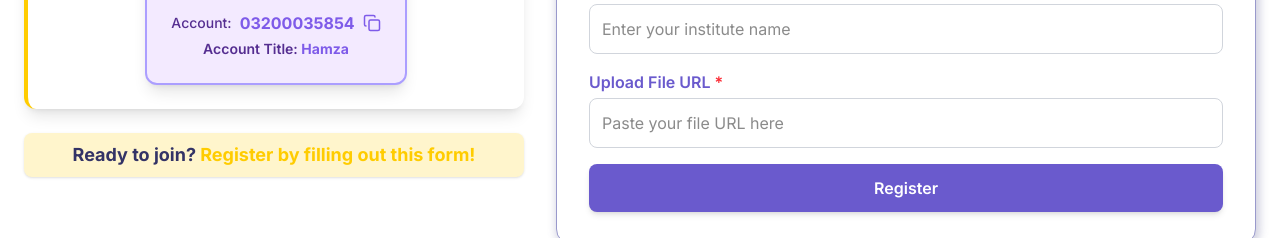
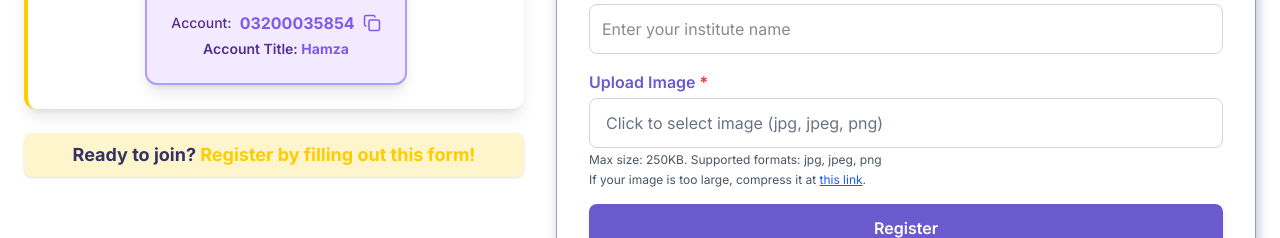
Before and after one commit to testgcahm/gis, a Next.js app: page /register in a window 1280 px wide. Shown: the part 701-939 px from the top of the page. Built offline with nearby package versions, Linux system fonts and the light colour scheme; no server answers.

Commit message:
added image

```diff
--- /dev/null
+++ b/src/app/api/imgur-upload/route.ts
@@ -0,0 +1,37 @@
+import { NextRequest, NextResponse } from 'next/server';
+
+export async function POST(req: NextRequest) {
+    const formData = await req.formData();
+    const file = formData.get('image') as File;
+    if (!file) {
+        return NextResponse.json({ success: false, error: 'No file uploaded' }, { status: 400 });
+    }
+    // Validate file type and size
+    const allowedTypes = ['image/jpeg', 'image/png', 'image/jpg'];
+    if (!allowedTypes.includes(file.type)) {
+        return NextResponse.json({ success: false, error: 'Invalid file type' }, { status: 400 });
+    }
+    if (file.size > 250 * 1024) {
+        return NextResponse.json({ success: false, error: 'File too large' }, { status: 400 });
+    }
+    // Read file as base64
+    const arrayBuffer = await file.arrayBuffer();
+    const base64 = Buffer.from(arrayBuffer).toString('base64');
+    // Upload to Imgur
+    const IMGUR_CLIENT_ID = process.env.IMGUR_CLIENT_ID;
+    if (!IMGUR_CLIENT_ID) {
+        return NextResponse.json({ success: false, error: 'Imgur Client ID not set' }, { status: 500 });
+    }
+    const imgurRes = await fetch('https://api.imgur.com/3/image', {
+        method: 'POST',
+        headers: {
+            Authorization: `Client-ID ${IMGUR_CLIENT_ID}`,
+        },
+        body: new URLSearchParams({ image: base64 }),
+    });
+    const data = await imgurRes.json();
+    if (!data.success) {
+        return NextResponse.json({ success: false, error: 'Imgur upload failed' }, { status: 500 });
+    }
+    return NextResponse.json({ success: true, url: data.data.link });
+}
--- a/src/app/register/page.tsx
+++ b/src/app/register/page.tsx
@@ -20,8 +20,9 @@ const Register: React.FC = () => {
         cnic: '',
         category: '',
         institute: '',
-        fileUrl: '',
+        fileUrl: '', // will hold the uploaded image URL
     });
+    const [imageFile, setImageFile] = useState<File | null>(null);
     const [errors, setErrors] = useState({
         name: false,
         father: false,
@@ -30,6 +31,7 @@ const Register: React.FC = () => {
         category: false,
         institute: false,
         fileUrl: false,
+        imageFile: false,
     });
     const [successMessage, setSuccessMessage] = useState<string | null>(null);
     const [loading, setLoading] = useState(false);
@@ -45,6 +47,24 @@ const Register: React.FC = () => {
         setErrors({ ...errors, [e.target.name]: false });
     };
 
+    const handleImageChange = (e: React.ChangeEvent<HTMLInputElement>) => {
+        const file = e.target.files?.[0];
+        if (!file) return;
+        const allowedTypes = ['image/jpeg', 'image/png', 'image/jpg'];
+        if (!allowedTypes.includes(file.type)) {
+            setErrors((prev) => ({ ...prev, imageFile: true }));
+            setImageFile(null);
+            return;
+        }
+        if (file.size > 250 * 1024) {
+            setErrors((prev) => ({ ...prev, imageFile: true }));
+            setImageFile(null);
+            return;
+        }
+        setImageFile(file);
+        setErrors((prev) => ({ ...prev, imageFile: false }));
+    };
+
     const handleSubmit = async (e: React.FormEvent) => {
         e.preventDefault();
         setLoading(true);
@@ -56,7 +76,8 @@ const Register: React.FC = () => {
             cnic: formData.cnic.trim() === '',
             category: formData.category === '',
             institute: formData.institute.trim() === '',
-            fileUrl: formData.fileUrl.trim() === '',
+            fileUrl: false,
+            imageFile: !imageFile,
         };
 
         if (Object.values(newErrors).some((error) => error)) {
@@ -65,7 +86,25 @@ const Register: React.FC = () => {
             return;
         }
 
-        const formUrl = `${GOOGLE_FORM_URL}?${ENTRY_NAME}=${encodeURIComponent(formData.name)}&${ENTRY_FATHER}=${encodeURIComponent(formData.father)}&${ENTRY_GENDER}=${encodeURIComponent(formData.gender)}&${ENTRY_CNIC}=${encodeURIComponent(formData.cnic)}&${ENTRY_CATEGORY}=${encodeURIComponent(formData.category)}&${ENTRY_INSTITUTE}=${encodeURIComponent(formData.institute)}&${ENTRY_FILE_URL}=${encodeURIComponent(formData.fileUrl)}`;
+        // Upload image to local API route
+        let imageUrl = '';
+        try {
+            const form = new FormData();
+            form.append('image', imageFile!);
+            const res = await fetch('/api/imgur-upload', {
+                method: 'POST',
+                body: form,
+            });
+            const data = await res.json();
+            if (!data.success) throw new Error('Image upload failed');
+            imageUrl = data.url;
+        } catch (err) {
+            setErrors((prev) => ({ ...prev, imageFile: true }));
+            setLoading(false);
+            return;
+        }
+
+        const formUrl = `${GOOGLE_FORM_URL}?${ENTRY_NAME}=${encodeURIComponent(formData.name)}&${ENTRY_FATHER}=${encodeURIComponent(formData.father)}&${ENTRY_GENDER}=${encodeURIComponent(formData.gender)}&${ENTRY_CNIC}=${encodeURIComponent(formData.cnic)}&${ENTRY_CATEGORY}=${encodeURIComponent(formData.category)}&${ENTRY_INSTITUTE}=${encodeURIComponent(formData.institute)}&${ENTRY_FILE_URL}=${encodeURIComponent(imageUrl)}`;
 
         try {
             await fetch(formUrl, {
@@ -74,6 +113,7 @@ const Register: React.FC = () => {
             });
             setSuccessMessage('Registration submitted successfully!');
             setFormData({ name: '', father: '', gender: '', cnic: '', category: '', institute: '', fileUrl: '' });
+            setImageFile(null);
             setTimeout(() => setSuccessMessage(null), 3000);
         } catch (error) {
             console.error('Error submitting form:', error);
@@ -215,17 +255,31 @@ const Register: React.FC = () => {
                             {errors.institute && <p className="text-red-500 text-sm mt-1 animate-[pulse_0.5s_ease-in-out]">Institute name is required.</p>}
                         </div>
                         <div className={`transition-all duration-500 delay-520 transform ${isVisible ? 'translate-x-0 opacity-100' : 'translate-x-10 opacity-0'}`}>
-                            <label className="block text-primary font-semibold mb-1">Upload File URL <span className="text-red-500">*</span></label>
-                            <input
-                                type="text"
-                                name="fileUrl"
-                                value={formData.fileUrl}
-                                onChange={handleChange}
-                                className={`w-full p-3 border rounded-lg focus:outline-none transition-all duration-300 focus:ring-1 focus:ring-[#6d4aff] hover:border-[#6d4aff]/50 ${errors.fileUrl ? 'border-red-500' : 'border-gray-300'}`}
-                                placeholder="Paste your file URL here"
-                                required
-                            />
-                            {errors.fileUrl && <p className="text-red-500 text-sm mt-1 animate-[pulse_0.5s_ease-in-out]">File URL is required.</p>}
+                            <label className="block text-primary font-semibold mb-1">Upload Image <span className="text-red-500">*</span></label>
+                            <div className="relative w-full">
+                                <input
+                                    id="image-upload"
+                                    type="file"
+                                    accept="image/jpeg,image/png,image/jpg"
+                                    onChange={handleImageChange}
+                                    className="hidden"
+                                    required
+                                />
+                                <label htmlFor="image-upload" className="w-full flex items-center justify-start px-4 py-3 bg-white border rounded-lg cursor-pointer focus:outline-none transition-all duration-300 focus:ring-1 border-gray-300 focus:ring-[#6d4aff] hover:border-[#6d4aff]/50 text-gray-500">
+                                    {imageFile ? imageFile.name : 'Click to select image (jpg, jpeg, png)'}
+                                </label>
+                            </div>
+                            <p className="text-xs text-gray-600 mt-1">
+                                Max size: 250KB. Supported formats: jpg, jpeg, png
+                            </p>
+                            <p className="text-xs text-gray-600 mt-1">
+                                If your image is too large, compress it at <a href="https://imagecompressor.11zon.com/en/image-compressor/" target="_blank" rel="noopener noreferrer" className="text-blue-600 underline">this link</a>.
+                            </p>
+                            {errors.imageFile && (
+                                <p className="text-red-500 text-sm mt-1 animate-[pulse_0.5s_ease-in-out]">
+                                    Please upload a valid image (max 250KB, jpg/jpeg/png).
+                                </p>
+                            )}
                         </div>
                         <div className={`transition-all duration-500 delay-540 transform ${isVisible ? 'translate-y-0 opacity-100' : 'translate-y-10 opacity-0'}`}>
                             <button
```
